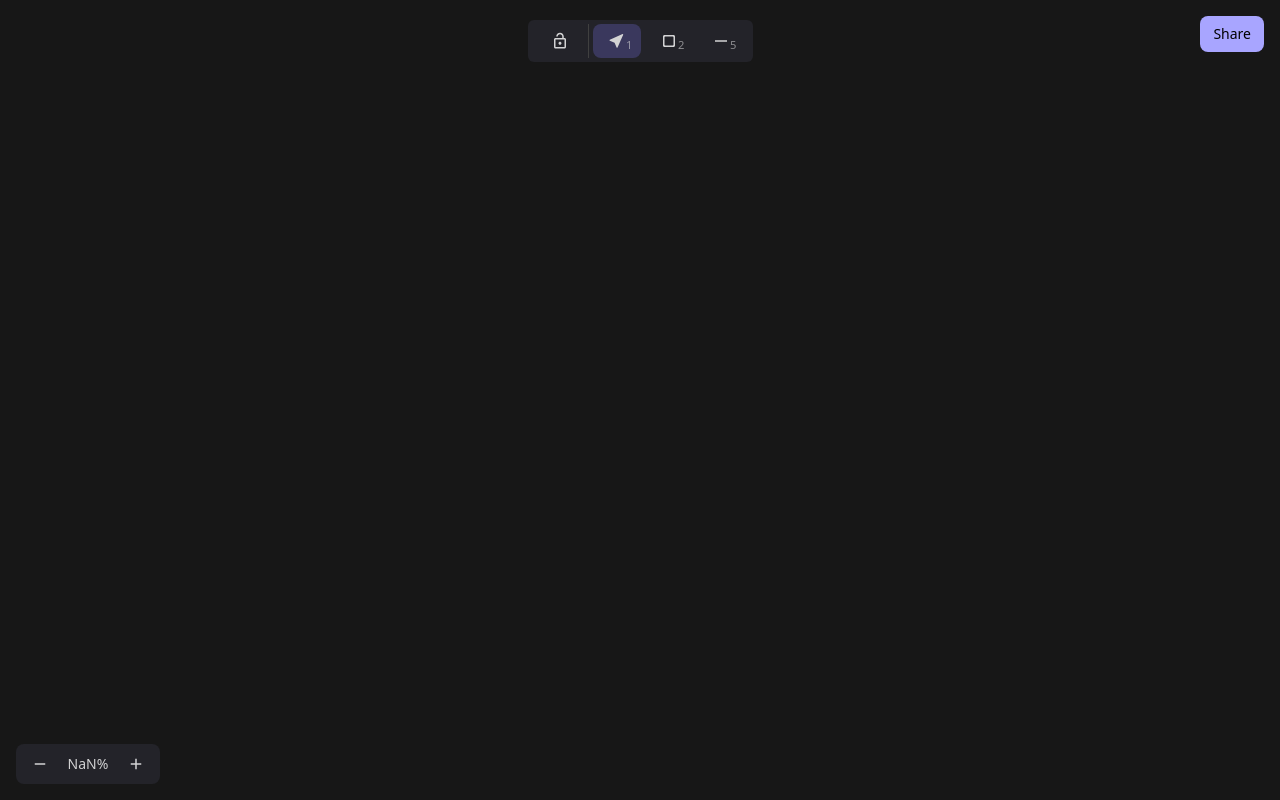
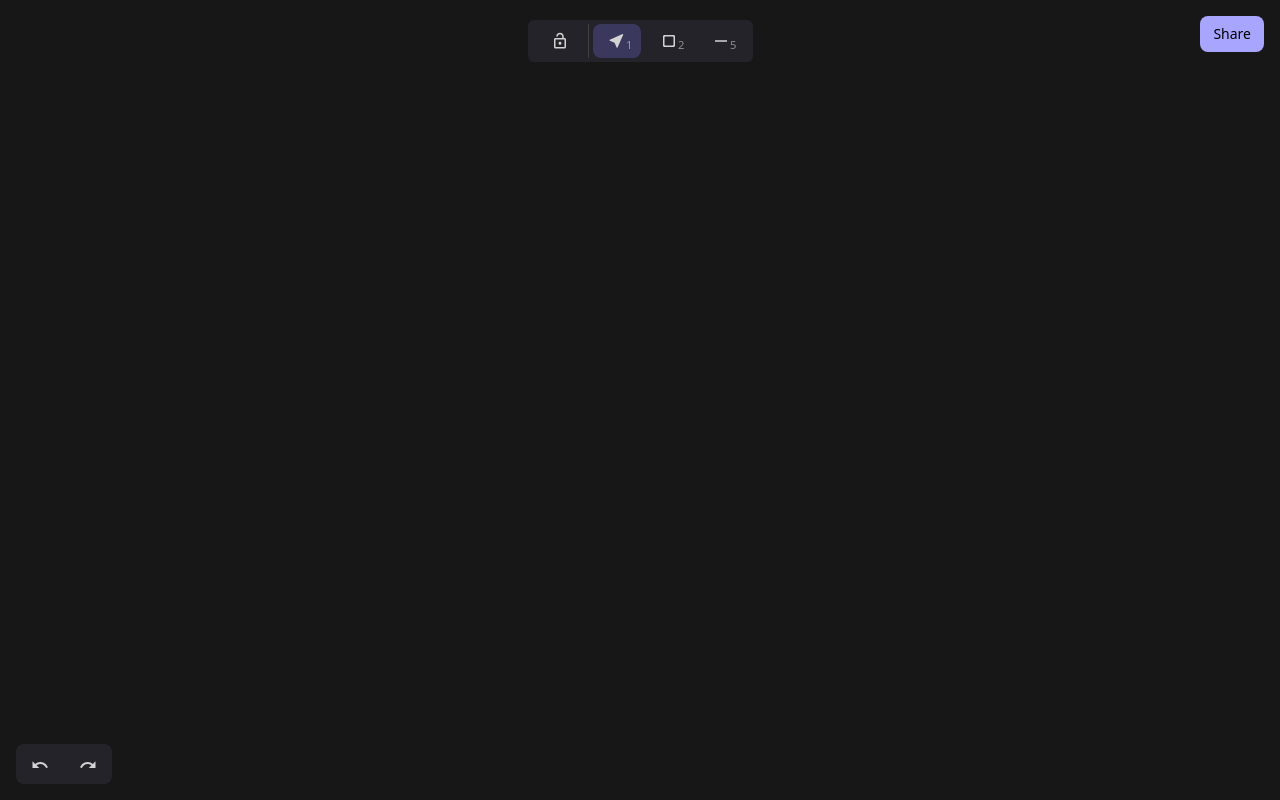
Before and after one commit to parthpatel021/CanvasCraft, a React (Create React App) app in the folder client/: page / in a window 1280 px wide. Built offline with nearby package versions, Linux system fonts and the light colour scheme.

Commit message:
Add Undo Redo Funct.

```diff
--- a/client/src/components/Draw/DrawFooter.jsx
+++ b/client/src/components/Draw/DrawFooter.jsx
@@ -1,78 +1,29 @@
 import React from 'react';
-import RemoveIcon from '@mui/icons-material/Remove';
-import AddIcon from '@mui/icons-material/Add';
 import ToolButton from './ToolButton';
+import pannelIconsData from '../../utils/footerPannelIconData';
 
-const DrawFooter = ({ handleCanvasScale, scale }) => {
-    const pannelIconsData = {
-        zoomIn: {
-            name: 'Zoom In',
-            slug: 'zoomIn',
-            cursor: 'cursor-pointer',
-            filledIcon: <AddIcon sx={{ fontSize: 18 }} />,
-            icon: <AddIcon sx={{ fontSize: 18 }} />,
-        },
-        zoomOut: {
-            name: 'Zoom Out',
-            slug: 'zoomOut',
-            cursor: 'cursor-pointer',
-            filledIcon: <RemoveIcon sx={{ fontSize: 18 }} />,
-            icon: <RemoveIcon sx={{ fontSize: 18 }} />,
-        },
-        zoomReset: {
-            name: 'Reset Zoom',
-            slug: 'resetZoom',
-            cursor: 'cursor-pointer',
-            filledIcon: <RemoveIcon sx={{ fontSize: 18 }} />,
-            icon: <>
-                <div className='text-sm peer'>
-                    {Math.round(scale*100) + '%'}
-                </div>
-                <div className='absolute hidden bg-black top-[-50px] left-[-10px] text-[0.75rem] w-[5rem] px-2 py-2 rounded-md peer-hover:block'>
-                    Reset Zoom
-                </div>
-            </>,
+const DrawFooter = ({ undo, redo }) => {
 
-        }
-    }
 
-    const handlezoom = (increment) => {
-        if(increment === undefined){
-            handleCanvasScale(100);
-        }
-        else if(increment === true){
-            handleCanvasScale(Math.round(scale*100+10));
-        } else {
-            if(scale > 0.1)
-                handleCanvasScale(Math.round(scale*100-10));
-        }
-    }
 
     return (
-        <footer className='absolute text-white bottom-4 w-full px-4 flex justify-between'>
-            <div className='flex'>
+        <footer className='absolute text-white bottom-4 w-full px-4 flex justify-between items-start cursor-default pointer-events-none'>
+            <div className='flex gap-4'>
+
                 <div className='bg-[#232329] rounded-lg flex items-center h-10'>
-
                     <ToolButton
-                        {...pannelIconsData.zoomOut}
+                        {...pannelIconsData.undo}
                         active={false}
-                        handleClick={() => handlezoom(false)}
+                        handleClick={undo}
                     />
                     <ToolButton
-                        {...pannelIconsData.zoomReset}
+                        {...pannelIconsData.redo}
                         active={false}
-                        handleClick={() => handlezoom(undefined)}
-                    />
-                    <ToolButton
-                        {...pannelIconsData.zoomIn}
-                        active={false}
-                        handleClick={() => handlezoom(true)}
+                        handleClick={redo}
                     />
                 </div>
             </div>
-            <div>
 
-            </div>
         </footer>
     )
 }
--- a/client/src/components/Draw/ToolButton.jsx
+++ b/client/src/components/Draw/ToolButton.jsx
@@ -2,7 +2,7 @@ import React from 'react'
 const ToolButton = ({ name, icon, filledIcon, numShortcut, active, handleClick}) => {
   return (
     <div
-      className={`flex justify-center items-center w-9 px-6 py-2 relative rounded-lg hover:cursor-pointer ${active ? 'bg-[#403E6A] hover:' : 'hover:bg-neutral-700'} opacity-80`}
+      className={`flex justify-center items-center w-9 px-6 py-2 relative rounded-lg cursor-pointer ${active ? 'bg-[#403E6A] hover:' : 'hover:bg-neutral-700'} opacity-80 pointer-events-auto`}
       onClick={() => handleClick()}
     >
         {active === true ? filledIcon : icon}
--- a/client/src/pages/Draw.jsx
+++ b/client/src/pages/Draw.jsx
@@ -93,10 +93,36 @@ const cursorForPosition = (position) => {
     }
 };
 
+const useHistory = (initalState) => {
+    const [index, setIndex] = useState(0);
+    const [history, setHistory] = useState([initalState]);
+
+    const setState = (action, overWrite = false) => {
+        const newState = typeof action === 'function' ? action(history[index]) : action;
+
+        if(overWrite){
+            const historyCopy = [...history];
+            historyCopy[index] = newState;
+
+            setHistory(historyCopy);
+
+        } else {
+            const updatedState = [...history].slice(0,index+1);
+            setHistory([...updatedState, newState]);
+            setIndex(prev => prev+1);
+        }
+    }
+
+    const undo = () => index > 0 && setIndex(prev => prev-1);
+    const redo = () => index < history.length-1 && setIndex(prev => prev+1);
+
+    return [history[index], setState, undo, redo];
+}
+
 const Draw = () => {
     const { tool, setTool } = useTool();
 
-    const [elements, setElements] = useState([]);
+    const [elements, setElements, undo, redo] = useHistory([]);
     const [action, setAction] = useState('none');
     const [selectedElement, setSelectedElement] = useState(null);
 
@@ -141,14 +167,31 @@ const Draw = () => {
         const roughCanvas = rough.canvas(canvas);
 
         elements.forEach(({roughElement}) => roughCanvas.draw(roughElement));
-    }, [elements])
+    }, [elements]);
+
+    useEffect(() => {
+        const undoRedoFunction = event => {
+            if((event.metaKey || event.ctrlKey) && event.keyCode === 90){
+                if(event.shiftKey){
+                    redo();
+                } else {
+                    undo();
+                }
+            }
+        }
+
+        document.addEventListener('keydown', undoRedoFunction);
+        return () => {
+            document.removeEventListener('keydown', undoRedoFunction);
+        }
+    },[undo, redo])
 
     const updateElement = (id, x1, y1, x2, y2, type) => {
         const updateElement = createNewElement(id, x1, y1, x2, y2, type);
 
         const elementCopy = [...elements];
         elementCopy[id] = updateElement;
-        setElements(elementCopy);
+        setElements(elementCopy, true);
     }
 
     // Mouse Handlers
@@ -164,6 +207,8 @@ const Draw = () => {
                 const offsetX = clientX -  element.x1;
                 const offsetY = clientY - element.y1;
                 setSelectedElement({...element, offsetX, offsetY});
+                setElements(prev => prev);
+
                 if(element.position === 'inside'){
                     setAction('move');
                 } else {
@@ -213,11 +258,13 @@ const Draw = () => {
     }
 
     const handleMouseUp = () => {
-        const index = elements.length - 1;
-        if(action === 'draw' || action === 'resize'){
-            const {id, type} = elements[index];
-            const {x1, y1, x2, y2} = adjustElementCoordinates(elements[index]);
-            updateElement(id, x1, y1, x2, y2, type);
+        if(selectedElement){
+            const index = selectedElement.id;
+            if(action === 'draw' || action === 'resize'){
+                const {id, type} = elements[index];
+                const {x1, y1, x2, y2} = adjustElementCoordinates(elements[index]);
+                updateElement(id, x1, y1, x2, y2, type);
+            }
         }
 
         setAction('none');
@@ -261,7 +308,7 @@ const Draw = () => {
             </button>
             {sessionCard ? <Session closeSessionCard={() => setSessionCard(false)} sessionId={sessionId} /> : null}
 
-            <DrawFooter />
+            <DrawFooter undo={undo} redo={redo} />
 
             <canvas
                 onMouseMove={handleMouseMove}
--- /dev/null
+++ b/client/src/utils/footerPannelIconData.js
@@ -0,0 +1,50 @@
+import RemoveIcon from '@mui/icons-material/Remove';
+import AddIcon from '@mui/icons-material/Add';
+import UndoIcon from '@mui/icons-material/Undo';
+import RedoIcon from '@mui/icons-material/Redo';
+
+const FooterHoverButtonIcon = ({icon, name, size}) => {
+    return <>
+        <div className='text-sm peer'>
+            {icon}
+        </div>
+        <div className='absolute hidden bg-black top-[-50px] left-[-10px] text-[0.75rem] py-2 rounded-md justify-center align-center peer-hover:flex w-[4.5rem] '>
+            {name}
+        </div>
+    </>
+}
+
+const pannelIconsData = {
+    zoomIn: {
+        name: 'Zoom In',
+        slug: 'zoomIn',
+        cursor: 'cursor-pointer',
+        icon: <AddIcon sx={{ fontSize: 18 }} />,
+    },
+    zoomOut: {
+        name: 'Zoom Out',
+        slug: 'zoomOut',
+        cursor: 'cursor-pointer',
+        icon: <RemoveIcon sx={{ fontSize: 18 }} />,
+    },
+    zoomReset: {
+        name: 'Reset Zoom',
+        slug: 'resetZoom',
+        cursor: 'cursor-pointer',
+        icon: <FooterHoverButtonIcon icon={100 + '%'} name='Reset Zoom'/>
+    },
+    undo: {
+        name: 'Undo',
+        slug: 'undo',
+        cursor: 'cursor-pointer',
+        icon: <FooterHoverButtonIcon icon={<UndoIcon sx={{ fontSize: 18 }} />} name='Undo'/>
+    },
+    redo: {
+        name: 'Redo',
+        slug: 'redo',
+        cursor: 'cursor-pointer',
+        icon: <FooterHoverButtonIcon icon={<RedoIcon sx={{ fontSize: 18 }} />} name='Redo'/>
+    }
+}
+
+export default pannelIconsData;
```
Also changed, not shown: client/src/hooks/useHistory.js (added).
